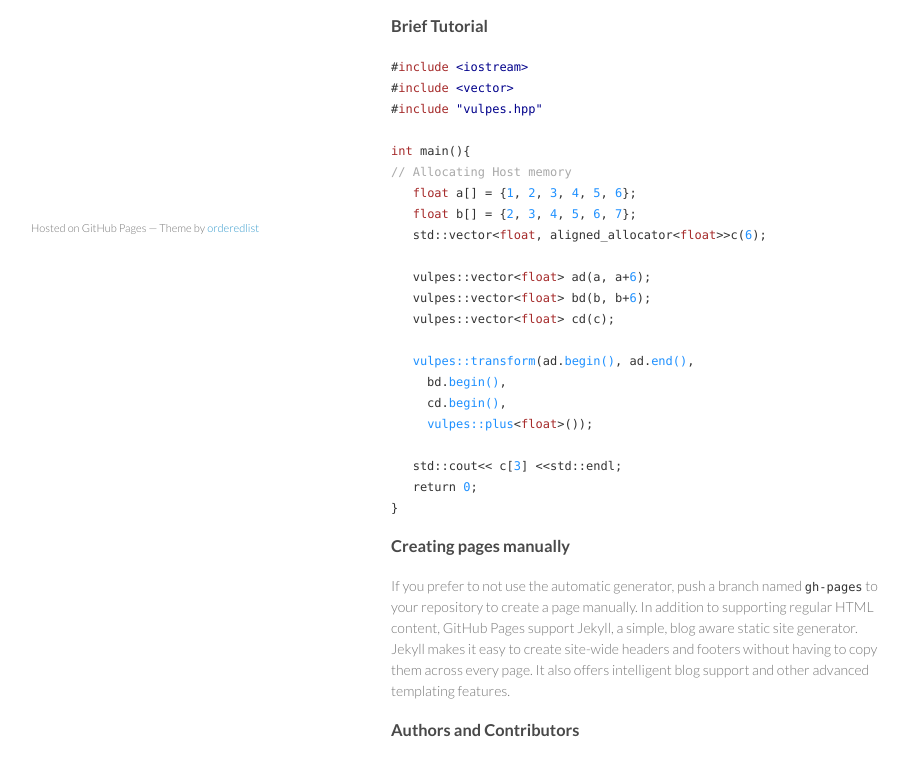
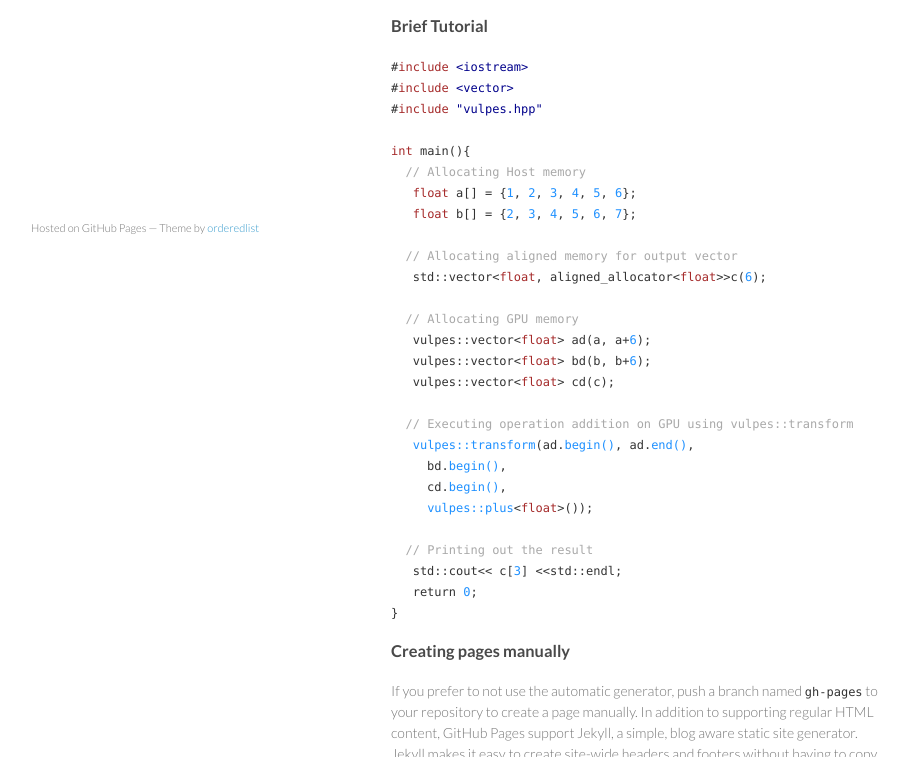
Before and after one commit to TheVulpes/thevulpes.github.com, a plain HTML site: page index.html in a window 1280 px wide. Shown: the part 493-1250 px from the top of the page, without its empty margins (179-1088 px from the left). Drawn offline with Linux system fonts and the light colour scheme.

Commit message:
Update index.html

```diff
--- a/index.html
+++ b/index.html
@@ -44,21 +44,27 @@
     #<span style="color:#A52A2A">include</span> <span style="color:#00008B"> "vulpes.hpp" <br></span>
     <br>
     <span style="color:#A52A2A">int</span> main(){ <br>
-    <span style="color:#A9A9A9">// Allocating Host memory</span><br>
+
+    &nbsp&nbsp<span style="color:#A9A9A9">// Allocating Host memory</span><br>
     &nbsp&nbsp <span style="color:#A52A2A">float</span> a[] = {<span style="color:#1E90FF	">1</span>, <span style="color:#1E90FF	">2</span>, <span style="color:#1E90FF	">3</span>, <span style="color:#1E90FF	">4</span>, <span style="color:#1E90FF">5</span>, <span style="color:#1E90FF">6</span>}; <br>
     &nbsp&nbsp <span style="color:#A52A2A">float</span> b[] = {<span style="color:#1E90FF	">2</span>, <span style="color:#1E90FF	">3</span>, <span style="color:#1E90FF	">4</span>, <span style="color:#1E90FF	">5</span>, <span style="color:#1E90FF">6</span>, <span style="color:#1E90FF">7</span>}; <br>
-
+    <br>
+    &nbsp&nbsp<span style="color:#A9A9A9">// Allocating aligned memory for output vector</span><br>
     &nbsp&nbsp std::vector&lt<span style="color:#A52A2A">float</span>, aligned_allocator&lt<span style="color:#A52A2A">float</span>&gt&gtc(<span style="color:#1E90FF">6</span>); <br>
     <br>
+
+    &nbsp&nbsp<span style="color:#A9A9A9">// Allocating GPU memory</span><br>
     &nbsp&nbsp vulpes::vector&lt<span style="color:#A52A2A">float</span>&gt ad(a, a+<span style="color:#1E90FF	">6</span>); <br>
     &nbsp&nbsp vulpes::vector&lt<span style="color:#A52A2A">float</span>&gt bd(b, b+<span style="color:#1E90FF	">6</span>); <br>
     &nbsp&nbsp vulpes::vector&lt<span style="color:#A52A2A">float</span>&gt cd(c); <br>
     <br>
+    &nbsp&nbsp<span style="color:#A9A9A9">// Executing operation addition on GPU using vulpes::transform </span><br>
     &nbsp&nbsp <span style="color:#1E90FF	">vulpes::transform</span>(ad.<span style="color:#1E90FF">begin()</span>, ad.<span style="color:#1E90FF">end()</span>, <br>
     &nbsp&nbsp&nbsp&nbsp bd.<span style="color:#1E90FF">begin()</span>, <br>
     &nbsp&nbsp&nbsp&nbsp cd.<span style="color:#1E90FF">begin()</span>, <br>
     &nbsp&nbsp&nbsp&nbsp <span style="color:#1E90FF">vulpes::plus</span>&lt<span style="color:#A52A2A">float</span>&gt()); <br>
     <br>
+    &nbsp&nbsp<span style="color:#A9A9A9">// Printing out the result</span><br>
     &nbsp&nbsp std::cout&lt&lt c[<span style="color:#1E90FF	">3</span>] &lt&ltstd::endl; <br>
     &nbsp&nbsp return <span style="color:#1E90FF	">0</span>; <br>
     }
```
